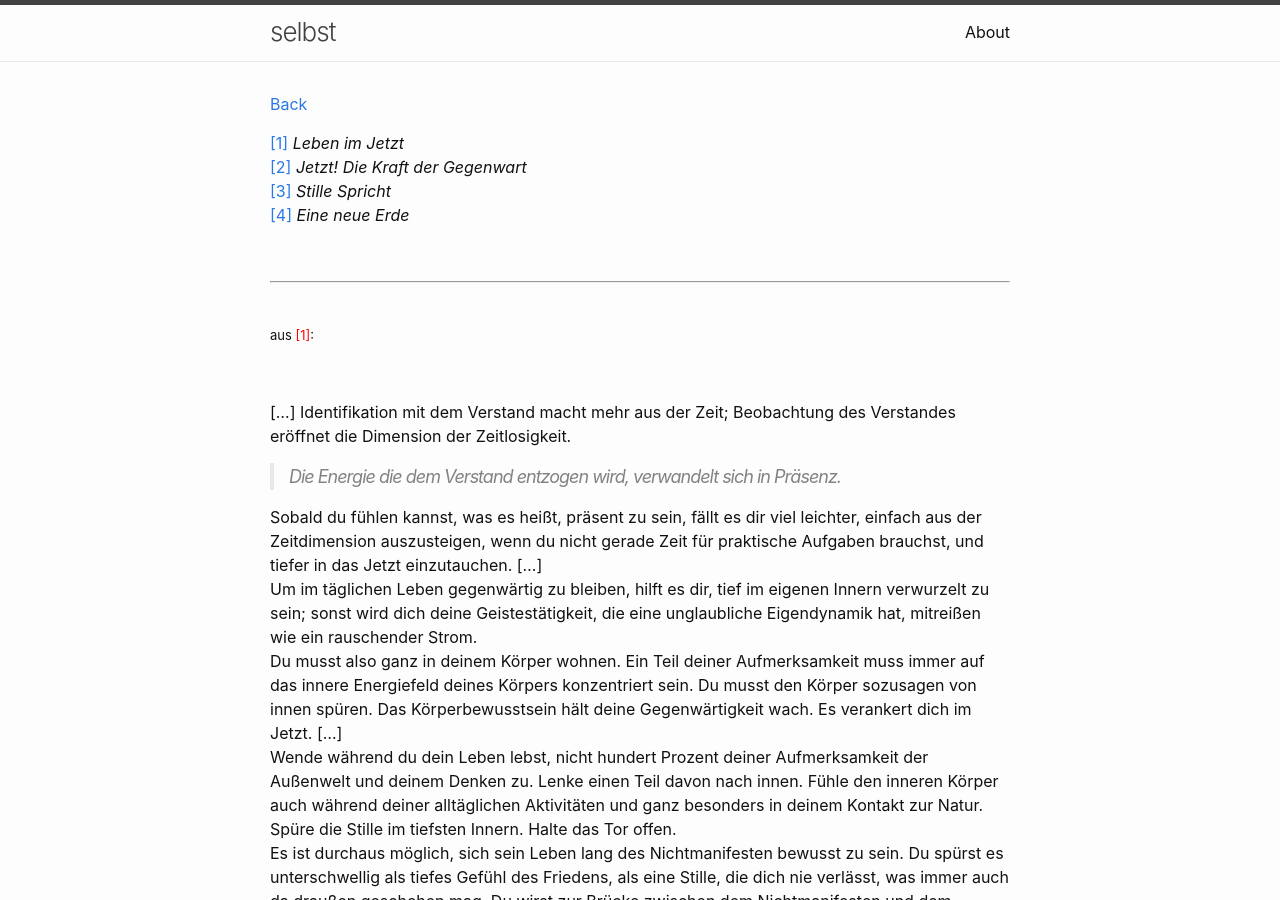
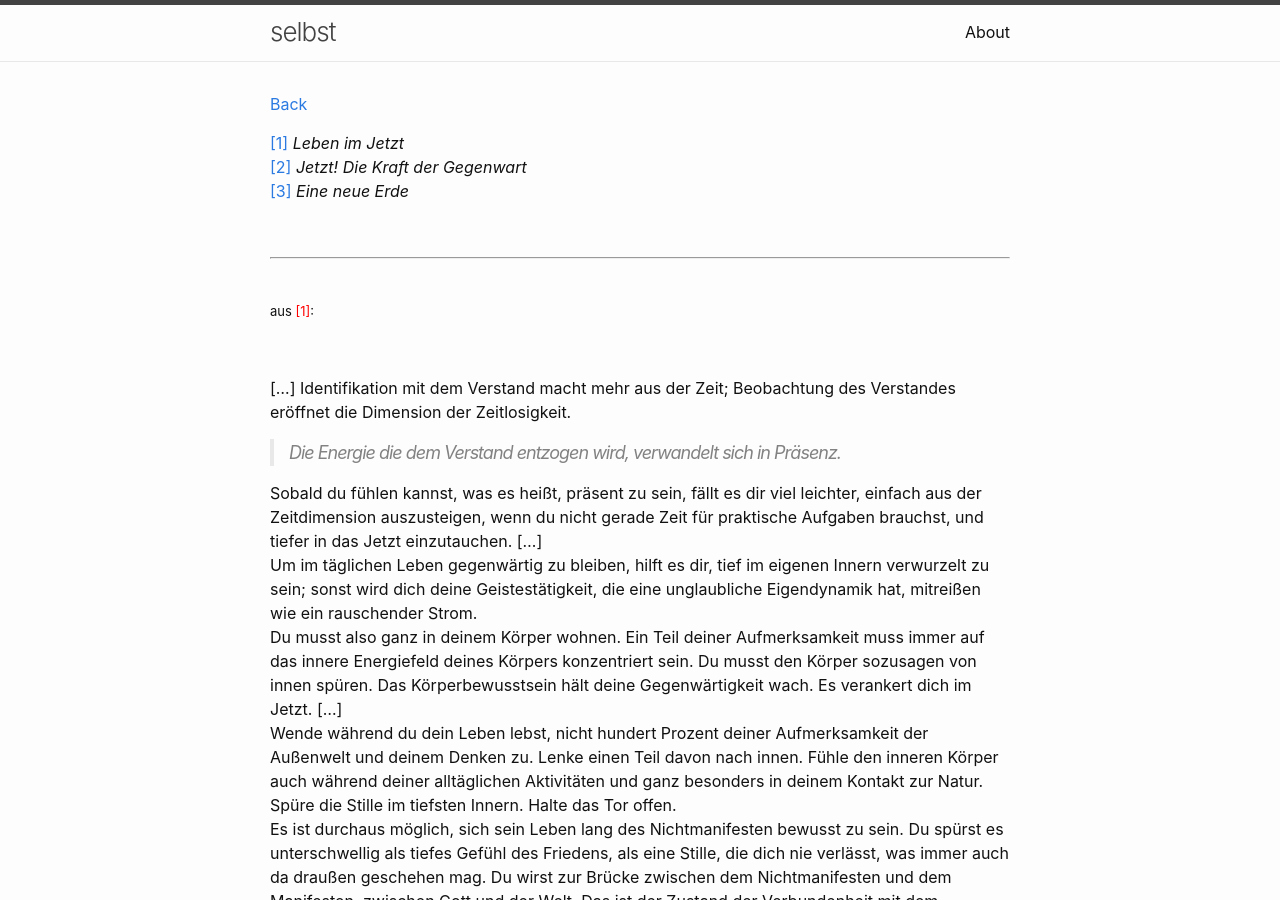
Before and after one commit to Hautaklyttn/-selbst-, a Jekyll site: the page built from docs/eTolle.md, in a window 1280 px wide and 900 px high. Built offline with Jekyll 4.4.1, drawn with Linux system fonts in a browser that asks for light colours.

Commit message:
Text additions

```diff
--- a/docs/eTolle.md
+++ b/docs/eTolle.md
@@ -6,8 +6,7 @@ layout: default
 
 [[1]](#book1) *Leben im Jetzt*
 [[2]](#book2) *Jetzt! Die Kraft der Gegenwart*
-[[3]](#book3) *Stille Spricht*
-[[4]](#book4) *Eine neue Erde*
+[[3]](#book3) *Eine neue Erde*
 
 &nbsp;
 
@@ -242,7 +241,7 @@ Im Zustand der Erleuchtung bist du du selbst - »du« und »dein Selbst« versch
 
 &nbsp;
 
-<a name="book4"></a> <font size="-1">aus <span style="color:red ">[4]</span>:</font>
+<a name="book3"></a> <font size="-1">aus <span style="color:red ">[3]</span>:</font>
 &nbsp;
 
 **Zeitweilige Rollen**
```
Also changed, not shown: docs/eTolle_SS.md (+1 -1 lines).
